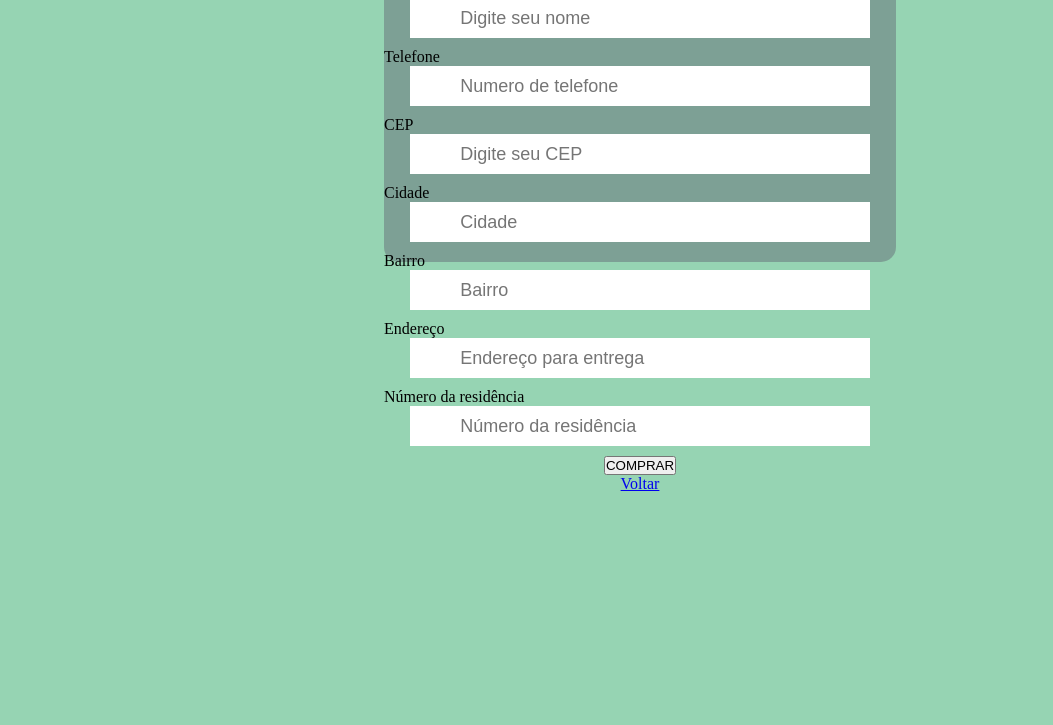
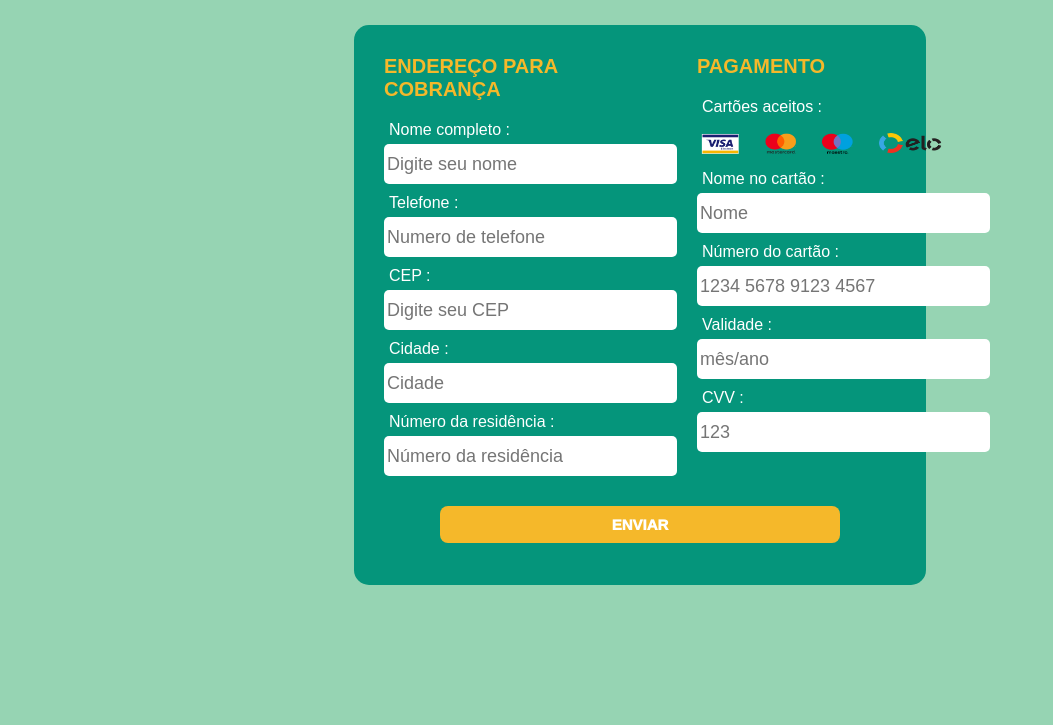
Before and after one commit to DevJuvenilson/Adelis, a plain HTML site: page html/compra.html in a window 1280 px wide. Shown: the part 75-800 px from the top of the page, without its empty margins (0-1053 px from the left). Drawn offline with Linux system fonts and the light colour scheme; a web font is replaced by a local one.

Commit message:
compra finalizado

```diff
--- a/css/compra.css
+++ b/css/compra.css
@@ -1,3 +1,5 @@
+@import url('https://fonts.googleapis.com/css2?family=Radio+Canada+Big:ital,wght@0,400..700;1,400..700&display=swap');
+
 *{
     margin: 0;
     padding: 0;
@@ -5,31 +7,85 @@
 
 body{
     background-color: #96D4B3;
+    font-family: "Radio Canada Big", sans-serif;
+    color: #fff;
+}
+
+main{
+    margin-top: 100px;
 }
 
 label{
     display: flex;
+    padding-left: 5px;
+    padding-bottom: 5px;
 }
 
-input{
-    width: 80%;
+input[type="number"]::-webkit-inner-spin-button,
+input[type="number"]::-webkit-outer-spin-button,
+input[type="date"]::-webkit-inner-spin-button,
+input[type="date"]::-webkit-outer-spin-button {
+    -webkit-appearance: none;
+    appearance: none;
+    font-size: 0;
+}
+
+button{
+    width: 400px;
+    border: none;
+    padding: 10px;
+    color: white;
+    background-color: #F5B82A;
+    border-radius: 8px;
+    font-size: 15px;
+    font-weight: 1000;
+    cursor: pointer;
+}
+
+.clear{
+    clear: both;
+}
+
+.legenda{
+    padding-bottom: 20px;
+    font-size: 20px;
+    color: #F5B82A;
+    font-weight: bold;
+}
+
+.botão{
+    padding-top: 20px;
+}
+
+.input_endereço{
+    width: 290px;
     height: 40px;
     font-size: 18px;
     margin-bottom: 10px;
     background-color: white;
-    padding-left: 50px;
+    border-radius: 5px;
     border: none;
+    padding-left: 3px;
+}
+.input_endereço:focus{
+    box-shadow: black;box-shadow: 5px 5px 5px 5px rgba(0,0,0,0.3);
 }
 
-.principal{
+.container{
+    padding: 30px;
     width: 40%;
-    height: 300px;
-    background-color: rgba(102, 111, 120, 0.5);
+    height:500px;
+    background-color: #05957B;
     margin: 0 auto;
     position: relative;
-    top: 30%;
     border-radius: 15px;
     min-width: 400px;
     max-width: 600px;
     text-align: center;
 }
+
+.principal{
+    text-align: left;
+    display: flex;
+    gap: 20px;
+}
--- a/html/compra.html
+++ b/html/compra.html
@@ -8,61 +8,99 @@
     <!-- ARQUIVO CSS -->
     <link rel="stylesheet" href="../css/compra.css">
 
-    <link rel="shortcut icon" href="img/Homepage/logo-adelis.ico" type="image/x-icon">
+    <link rel="shortcut icon" href="img/Secao-feminino/Prancheta-1.png" type="image/x-icon">
 </head>
 <body>
 
     <!-- CABEÇALHO -->
     <header>
 
-        <!-- TÍTULO -->
-        <h1>PAGINA DE COMPRA</h1>
     </header>
 
     <!-- CONTEÚDO PRINCIPAL -->
     <main>
-        <div class="principal">
-            <form action="#" method="post">
+        <div class="container">
+            <div class="principal">
+                <form action="#" method="post">
 
-                <!-- DADOS DE COMPRA -->
-                    <!-- TÍTULO DO CAMPO -->
-                    <legend>ENDEREÇO DE ENTREGA</legend>
+                    <!-- DADOS DE COMPRA -->
+                        <div class="legenda">
+                            <legend>ENDEREÇO PARA COBRANÇA</legend>
+                        </div>
                         <!-- NOME DO USUARIO -->
-                        <label>Nome completo</label>
-                        <input type="text" name="nome" placeholder="Digite seu nome" required>
+                        <div>
+                            <label>Nome completo :</label>
+                            <input class="input_endereço" type="text" name="nome" placeholder="Digite seu nome" required>
+                        </div>
 
                         <!-- NUMERO DE TELEFONE -->
-                        <label>Telefone</label>
-                        <input type="tel" name="Telelfone" placeholder="Numero de telefone" maxlength="11" required>
+                        <div>
+                            <label>Telefone :</label>
+                            <input class="input_endereço" type="tel" name="Telelfone" placeholder="Numero de telefone" maxlength="11" required>
+                        </div>
 
                         <!-- CEP -->
-                        <label>CEP</label>
-                        <input type="number" name="CEP" placeholder="Digite seu CEP" maxlength="9" required>
+                        <div>
+                            <label>CEP :</label>
+                            <input class="input_endereço" type="number" name="CEP" placeholder="Digite seu CEP" maxlength="9" required>
+                        </div>
 
                         <!-- CIDADE -->
-                        <label>Cidade</label>
-                        <input type="text" name="Cidade" placeholder="Cidade" required>
+                        <div>
+                            <label>Cidade :</label>
+                            <input class="input_endereço" type="text" name="Cidade" placeholder="Cidade" required>
+                        </div>
+
+                        <!-- NUMERO DE RESIDÊNCIA -->
+                        <div>
+                            <label>Número da residência :</label>
+                            <input class="input_endereço" type="number" name="Número" placeholder="Número da residência" required>
+                        </div>
+                </form>
+
+                <form action="#" method="post">
+
+                    <!-- DADOS DE COMPRA -->
+                        <div class="legenda">
+                            <legend>PAGAMENTO</legend>
+                        </div>
+
+                        <!-- NOME DO USUARIO -->
+                        <div>
+                            <label>Cartões aceitos :</label>
+                            <img src="img/Homepage/cartões.png" alt="cartões" width="250px" height="45px">
+                        </div>
+
+                        <!-- NUMERO DE TELEFONE -->
+                        <div>
+                            <label>Nome no cartão :</label>
+                            <input class="input_endereço" type="tel" name="Telelfone" placeholder="Nome" maxlength="11" required>
+                        </div>
+
+                        <!-- CEP -->
+                        <div>
+                            <label>Número do cartão :</label>
+                            <input class="input_endereço" type="number" name="CEP" placeholder="1234 5678 9123 4567" maxlength="16" required>
+                        </div>
+
+                        <!-- CIDADE -->
+                        <div>
+                            <label>Validade :</label>
+                            <input class="input_endereço" type="text" name="Cidade" placeholder="mês/ano" required>
+                        </div>
 
                         <!-- BAIRRO -->
-                        <label>Bairro</label>
-                        <input type="text" name="Bairro" placeholder="Bairro" required>
+                        <div>
+                            <label>CVV :</label>
+                            <input class="input_endereço" type="number" name="Bairro" placeholder="123" required>
+                        </div>
+                </form>
+            </div>
+            <div class="botão"><a href="compra-final.html"><button type="submit">ENVIAR</button></a></div>
+        </div>
 
-                        <!-- ENDEREÇO -->
-                        <label>Endereço</label>
-                        <input type="text" name="Endereço" placeholder="Endereço para entrega" required>
 
-                        <!-- NUMERO DE RESIDÊNCIA -->
-                        <label>Número da residência</label>
-                        <input type="text" name="Número" placeholder="Número da residência" required>
-
-                <!-- BOTÃO DE REALIZAR A COMPRA -->
-                <button type="submit">COMPRAR</button>
-            </form>
-
-            <a href="index.html">Voltar</a>
-        </div>
         <!-- BOTÃO VOLTAR PARA A PÁGINA PRINCIPAL -->
-
     </main>
 </body>
 </html>
```
Also changed, not shown: index.html (added, +168 -0 lines), html/img/Homepage/cartões.png (added).
